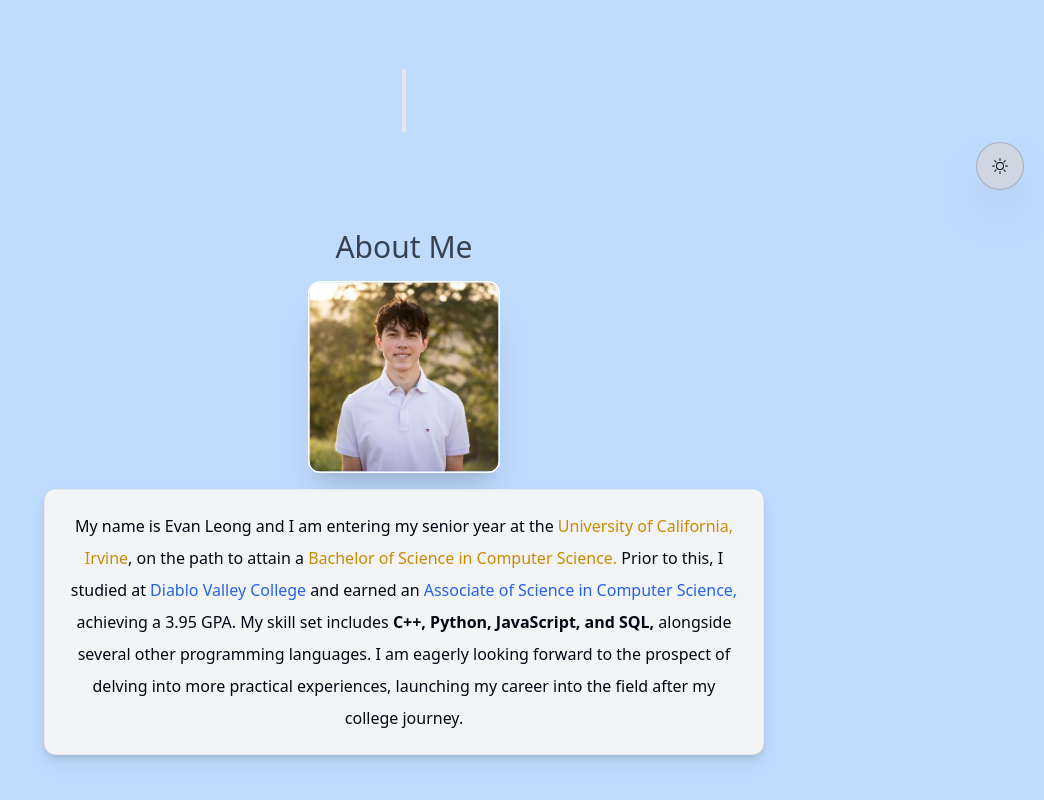
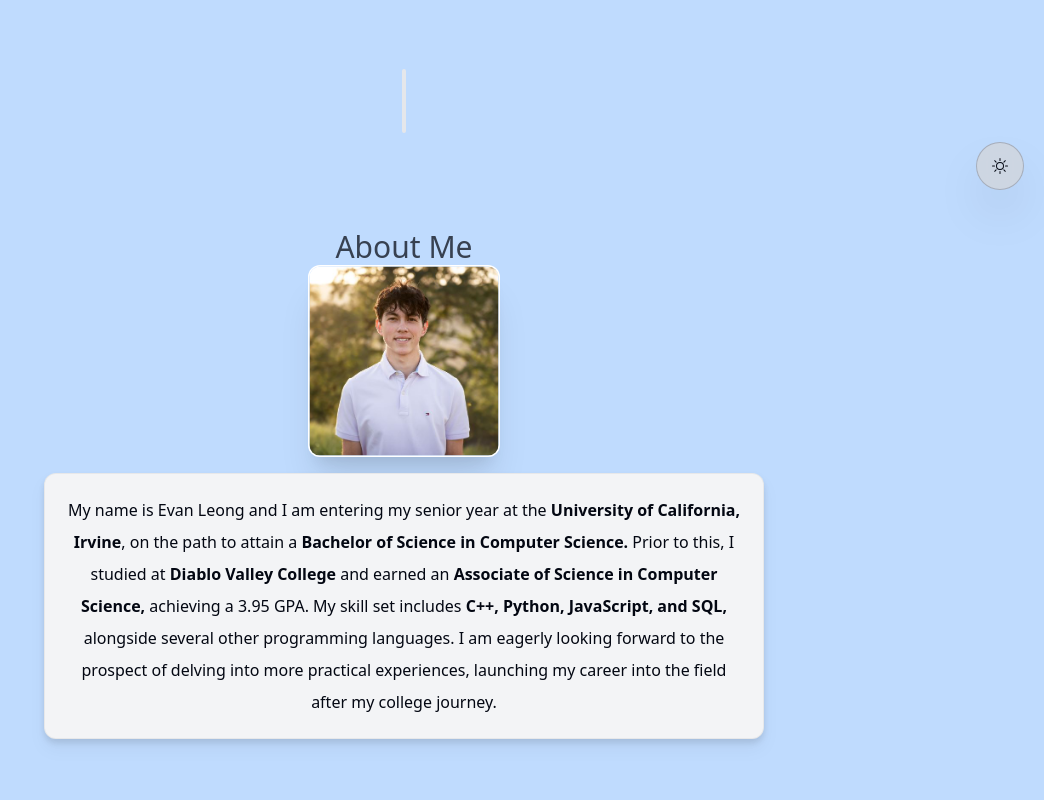
Before and after one commit to EvLeong1/portfolio, a Next.js app: page / in a window 1280 px wide. Shown: the part 590-1390 px from the top of the page, without its empty margins (236-1280 px from the left). Built offline with nearby package versions, Linux system fonts and the light colour scheme; no server answers.

Commit message:
changed background and about color

```diff
--- a/components/about.tsx
+++ b/components/about.tsx
@@ -35,13 +35,14 @@ export default function About() {
             quality="95"
             priority={true}
             className="h-32 w-32 rounded-lg
-            object-cover border-[0.1rem] border-white scale-150 mb-[3rem] mt-[1rem]
+            object-cover border-[0.1rem] border-white scale-150 mb-[3rem] mt-initial={{ opacity: 0, y: 100 }}
+            animate={{ opacity: 1, y: 0, scale: 1 }}[1rem]
             shadow-xl justify-center items-center"// hover:border-[#7762ffda] transition duration-300 ease-in-out"
         />
         <p className='mb-3 bg-gray-100 dark:bg-slate-500 border border-black/5 rounded-xl p-5 drop-shadow-lg'>
-        My name is Evan Leong and I am entering my senior year at the <span className='font-medium text-yellow-600'>University of California, Irvine</span>,
-        on the path to attain a <span className='font-medium text-yellow-600'>Bachelor of Science in Computer Science. </span>
-        Prior to this, I studied at <span className='font-medium text-blue-600'>Diablo Valley College</span> and earned an <span className='font-medium text-blue-600'>Associate of Science in Computer Science,</span> achieving a 3.95 GPA.
+        My name is Evan Leong and I am entering my senior year at the <span className='font-bold '>University of California, Irvine</span>,
+        on the path to attain a <span className='font-bold '>Bachelor of Science in Computer Science. </span>
+        Prior to this, I studied at <span className='font-bold '>Diablo Valley College</span> and earned an <span className='font-bold'>Associate of Science in Computer Science,</span> achieving a 3.95 GPA.
         My skill set includes <span className='font-bold'>C++, Python, JavaScript, and SQL,</span> alongside several other programming languages.
         I am eagerly looking forward to the prospect of delving into more practical experiences, launching my career into the field after my
         college journey.
```
